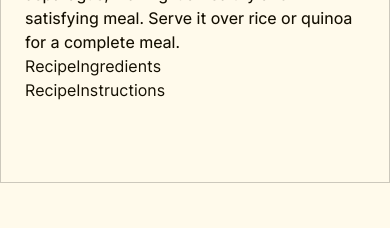
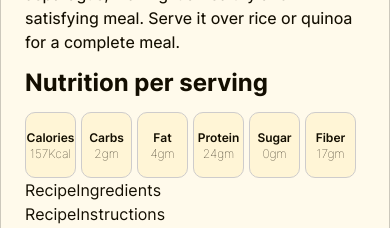
Before and after one commit to chingu-voyages/v46-tier2-team-14, a React (Vite) app: page /recipe/1 in a window 390 px wide. Shown: the part 661-889 px from the top of the page. Before the commit the page ends 844 px from the top, so only its background shows below. Built offline with nearby package versions, Linux system fonts and the light colour scheme.

Commit message:
added  media query

```diff
--- a/src/pages/recipe/recipe-meta/RecipeMeta.tsx
+++ b/src/pages/recipe/recipe-meta/RecipeMeta.tsx
@@ -38,7 +38,7 @@ export default function RecipeMeta() {
       <img src={recipe.thumbnail_url} alt="" className={styles.image} />
       <TimeInfo />
       <p className={styles.description}>{recipe.description}</p>
-      {/* <Nutrition  /> */}
+      <Nutrition nutrition={recipe.nutrition} />
     </section>
   );
 }
```
